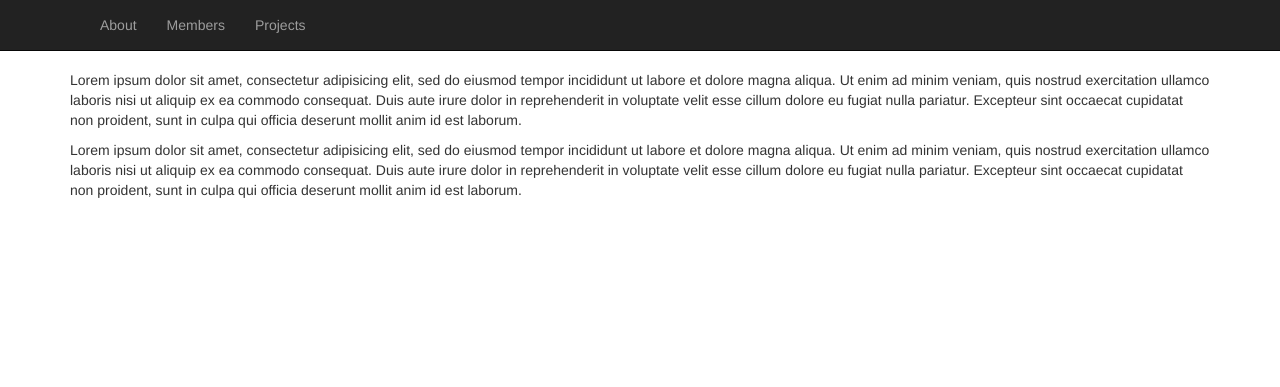
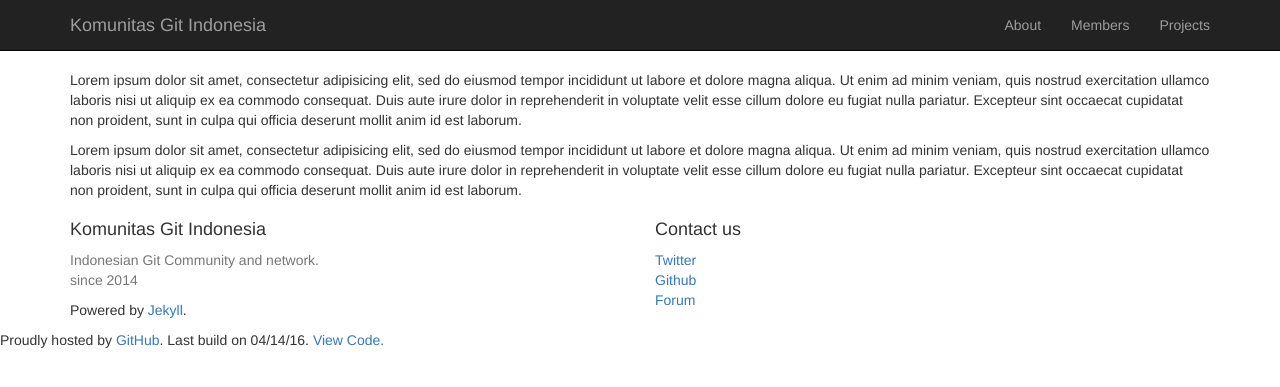
Before and after one commit to GitIndonesia/GitIndonesia.github.io, a Jekyll site: the page built from index.html, in a window 1280 px wide. Shown: the top 387 px of the page. Built offline with Jekyll 4.4.1, drawn with Linux system fonts in a browser that asks for light colours; nearby versions of some CDN libraries.

Commit message:
Added meta-tag and stuff.

```diff
--- /dev/null
+++ b/_includes/components/js-script.html
@@ -0,0 +1,2 @@
+<script src="//ajax.googleapis.com/ajax/libs/jquery/1.11.3/jquery.min.js"></script>
+<script src="{{ "/assets/js/bootstrap.min.js" | prepend: site.baseurl }}"></script>
--- a/_includes/components/navbar.html
+++ b/_includes/components/navbar.html
@@ -7,10 +7,10 @@
         <span class="icon-bar"></span>
         <span class="icon-bar"></span>
       </button>
-      <a class="navbar-brand" href="#">{{ site.name }}</a>
+      <a class="navbar-brand" href="#">{{ site.title }}</a>
     </div>
     <div id="navbar" class="collapse navbar-collapse">
-      <ul class="nav navbar-nav">
+      <ul class="nav navbar-nav navbar-right">
         {% for page in site.navigation %}<li {% if page.url contains menu.url %}class="active"{% endif %}><a href="{{ page.url }}">{{ page.title }}</a></li>{% endfor %}
       </ul>
     </div><!--/.nav-collapse -->
--- a/_includes/footer.html
+++ b/_includes/footer.html
@@ -1,2 +1,31 @@
-<script src="//ajax.googleapis.com/ajax/libs/jquery/1.11.3/jquery.min.js"></script>
-<script src=""{{ /assets/js/bootstrap.min.js" | prepend: site.baseurl }}"></script>
+<footer id="bottom">
+  <div class="container">
+    <div class="row">
+      <div class="col-lg-6">
+        <h4>{{ site.title }}</h4>
+        <p class="text-muted">
+          {{ site.description }}<br />
+          since 2014
+        </p>
+        <p>Powered by <a href="//jekyllrb.com">Jekyll</a>.</p>
+      </div><!-- /col-lg-6 -->
+
+      <div class="col-lg-6">
+        <h4>Contact us</h4>
+        <p>
+          <a href="//twitter.com/{{ site.twitter_username }}" target="_blank">Twitter</a><br/>
+          <a href="//github.com/{{ site.github.username }}" target="_blank">Github</a><br/>
+          <a href="//github.com/{{ site.github.repo }}/issues" target="_blank">Forum</a><br />
+        </p>
+      </div><!-- /col-lg-6 -->
+    </div>
+  </div>
+</footer>
+<div class="source-link">
+  <!-- TODO: Some copyright and LICENSE actually goes here. -->
+  <!-- &copy {{ site.time | date: "%Y" }} <strong>{{ site.title }}</strong>, All rights reserved. -->
+  Proudly hosted by <a href="//github.com">GitHub</a>.
+  Last build on <time datetime="{{ site.time }}">{{ site.time | date: "%D" }}</time>.
+  <a href="//github.com/{{ site.github.repo }}">View Code.</a>
+</div>
+{% include components/js-script.html %}
--- a/_includes/head.html
+++ b/_includes/head.html
@@ -2,6 +2,9 @@
   <meta charset="utf-8">
   <meta http-equiv="X-UA-Compatible" content="IE=edge">
   <meta name="viewport" content="width=device-width, initial-scale=1">
+  <meta name="generator" content="Jekyll {{ jekyll.version }}" />
+  <meta name="environment" content="{{ jekyll.environment }}" />
+
   <title>{% if page.title %}{{ page.title | escape }} | {% endif %}{{ site.title | escape }}</title>
 
   <link rel="icon" href="{{ "/favicon.ico" | prepend: site.baseurl }}" sizes="16x16" type="image/x-icon">
--- a/_includes/header.html
+++ b/_includes/header.html
@@ -1 +1,3 @@
-{% include components/navbar.html %}
+<header id="top">
+  {% include components/navbar.html %}
+</header>
```
